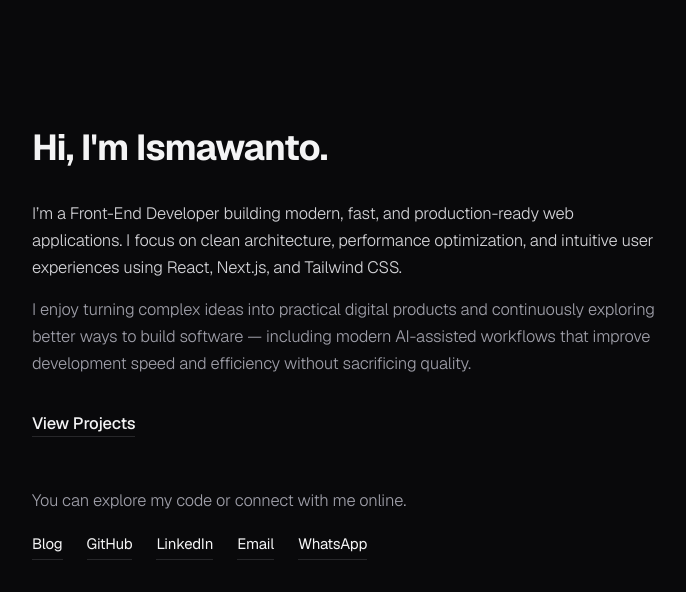
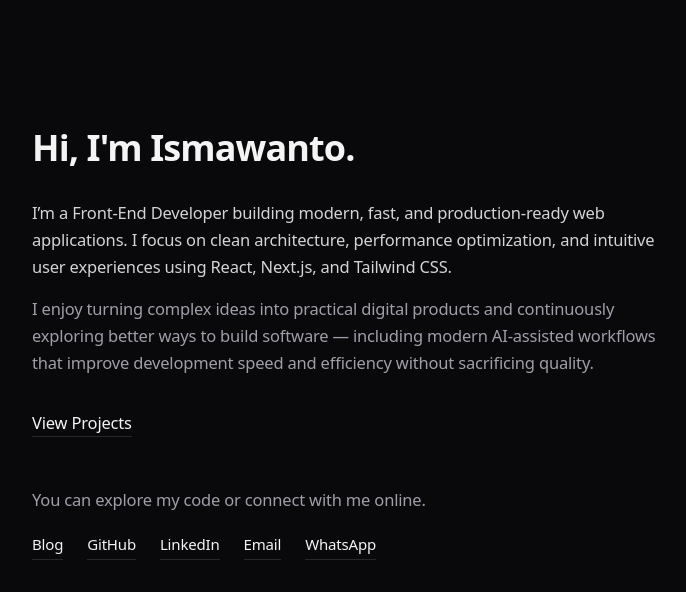
Before and after one commit to Ismawant0/portfolio, a Next.js app: page / in a window 1280 px wide. Shown: the top 592 px of the page, without its empty margins (296-982 px from the left). Built offline with nearby package versions, Linux system fonts and the light colour scheme.

Commit message:
Refactor CSS to reduce IDE linting warnings while maintaining Tailwind v4 functionality

```diff
--- a/src/app/globals.css
+++ b/src/app/globals.css
@@ -5,9 +5,7 @@
   --foreground: #d4d4d8; /* zinc-300 */
 }
 
-@theme inline {
-  --color-background: var(--background);
-  --color-foreground: var(--foreground);
+@theme {
   --font-sans: var(--font-geist-sans), ui-sans-serif, system-ui, sans-serif;
   --font-mono: var(--font-geist-mono), ui-monospace, SFMono-Regular, monospace;
 }
@@ -15,20 +13,26 @@
 body {
   background-color: var(--background);
   color: var(--foreground);
-  font-size: 16.5px; /* Slightly larger, more comfortable base size */
-  line-height: 1.75; /* Increased for better readability */
-  letter-spacing: -0.011em; /* Subtle modern tracking */
+  font-size: 16.5px;
+  line-height: 1.75;
+  letter-spacing: -0.011em;
 }
 
 @layer base {
   h1 {
-    @apply text-3xl font-bold text-zinc-100 tracking-tight;
+    color: #f4f4f5; /* zinc-100 */
+    font-weight: 700;
+    letter-spacing: -0.025em;
   }
   h2 {
-    @apply text-xl font-medium text-zinc-100 tracking-tight;
+    color: #f4f4f5;
+    font-weight: 500;
+    letter-spacing: -0.025em;
   }
   h3 {
-    @apply text-lg font-medium text-zinc-100 tracking-tight;
+    color: #f4f4f5;
+    font-weight: 500;
+    letter-spacing: -0.025em;
   }
 }
 
```
